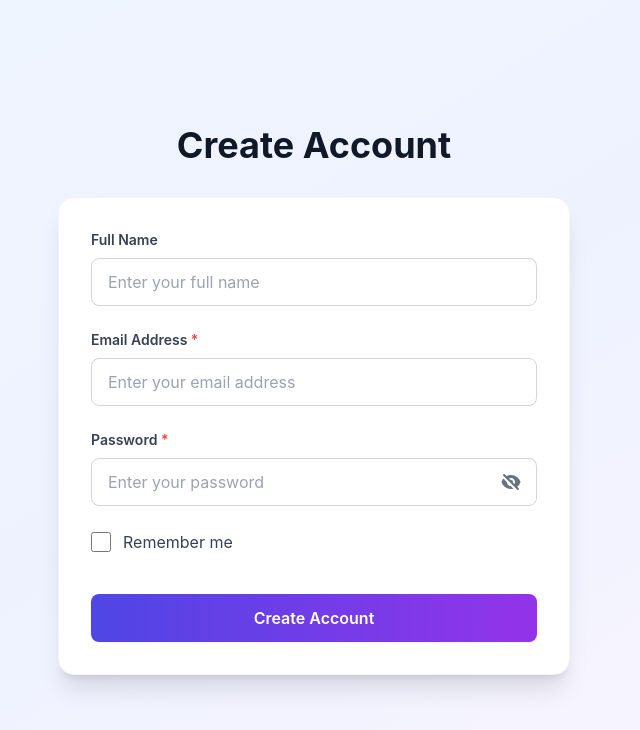
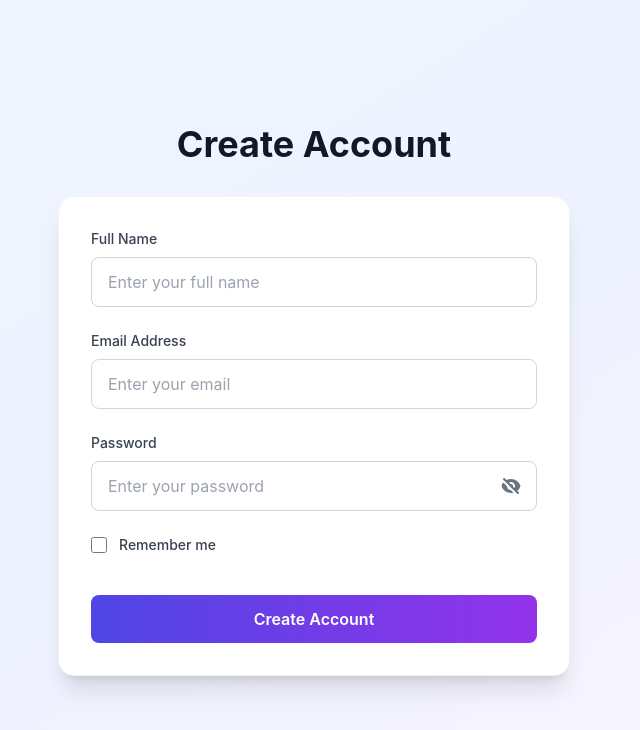
Before and after one commit to aysunurterzi/frontend-case, a React (Create React App) app: page /#/ in a window 1280 px wide. Shown: the top 730 px of the page, without its empty margins (326-966 px from the left). Built offline with nearby package versions, Linux system fonts and the light colour scheme.

Commit message:
Refactor project structure and update dependencies in package.json. Enhance form handling in CreateUserPage with improved validation and loading states. Update UI components for better accessibility and styling consistency.

```diff
--- a/src/App.js
+++ b/src/App.js
@@ -6,7 +6,10 @@ import UserDataPage from './pages/UserDataPage';
 
 function App() {
     return (
-        <Router>
+        <Router future={{
+            v7_relativeSplatPath: true,
+            v7_startTransition: true
+        }}>
             <Routes>
                 <Route path="/" element={<CreateUserPage />} />
                 <Route path="/user-data" element={<UserDataPage />} />
--- a/src/components/ui/Button.tsx
+++ b/src/components/ui/Button.tsx
@@ -1,11 +1,5 @@
-import React, { ButtonHTMLAttributes } from 'react';
-
-interface ButtonProps extends ButtonHTMLAttributes<HTMLButtonElement> {
-    variant?: 'primary' | 'secondary' | 'outline' | 'danger' | 'success';
-    size?: 'sm' | 'md' | 'lg' | 'xl';
-    loading?: boolean;
-    loadingText?: string;
-}
+import React from 'react';
+import { ButtonProps } from '../../types';
 
 export const Button: React.FC<ButtonProps> = ({
     children,
@@ -17,14 +11,14 @@ export const Button: React.FC<ButtonProps> = ({
     disabled,
     ...props
 }) => {
-    const baseClasses = 'inline-flex items-center justify-center font-medium rounded-lg transition-all duration-200 focus:outline-none focus:ring-2 focus:ring-offset-2 disabled:opacity-50 disabled:cursor-not-allowed';
+    const baseClasses = 'inline-flex items-center justify-center font-semibold rounded-lg transition-all duration-200 focus:outline-none focus:ring-2 focus:ring-offset-2 disabled:opacity-50 disabled:cursor-not-allowed';
 
     const variantClasses = {
-        primary: 'bg-gradient-to-r from-indigo-600 to-purple-600 hover:from-indigo-700 hover:to-purple-700 text-white shadow-sm hover:shadow-md focus:ring-indigo-500',
-        secondary: 'bg-gray-600 hover:bg-gray-700 text-white shadow-sm hover:shadow-md focus:ring-gray-500',
-        outline: 'border border-gray-300 bg-white text-gray-700 hover:bg-gray-50 focus:ring-indigo-500',
-        danger: 'bg-red-600 hover:bg-red-700 text-white shadow-sm hover:shadow-md focus:ring-red-500',
-        success: 'bg-green-600 hover:bg-green-700 text-white shadow-sm hover:shadow-md focus:ring-green-500'
+        primary: 'bg-gradient-to-r from-indigo-600 to-purple-600 hover:from-indigo-700 hover:to-purple-700 text-white focus:ring-indigo-500',
+        secondary: 'bg-gray-600 hover:bg-gray-700 text-white focus:ring-gray-500',
+        outline: 'border-2 border-indigo-600 text-indigo-600 hover:bg-indigo-50 focus:ring-indigo-500',
+        danger: 'bg-red-600 hover:bg-red-700 text-white focus:ring-red-500',
+        success: 'bg-green-600 hover:bg-green-700 text-white focus:ring-green-500'
     };
 
     const sizeClasses = {
@@ -34,14 +28,12 @@ export const Button: React.FC<ButtonProps> = ({
         xl: 'px-8 py-4 text-lg'
     };
 
-    const combinedClasses = `${baseClasses} ${variantClasses[variant]} ${sizeClasses[size]} ${className}`.trim();
-
-    const isDisabled = disabled || loading;
+    const classes = `${baseClasses} ${variantClasses[variant]} ${sizeClasses[size]} ${className}`;
 
     return (
         <button
-            className={combinedClasses}
-            disabled={isDisabled}
+            className={classes}
+            disabled={disabled || loading}
             {...props}
         >
             {loading ? (
--- a/src/components/ui/Checkbox.tsx
+++ b/src/components/ui/Checkbox.tsx
@@ -1,11 +1,5 @@
-import { forwardRef, InputHTMLAttributes } from 'react';
-
-interface CheckboxProps extends InputHTMLAttributes<HTMLInputElement> {
-    label: string;
-    hasError?: boolean;
-    errorMessage?: string;
-    required?: boolean;
-}
+import { forwardRef } from 'react';
+import { CheckboxProps } from '../../types';
 
 export const Checkbox = forwardRef<HTMLInputElement, CheckboxProps>(
     ({
@@ -16,34 +10,24 @@ export const Checkbox = forwardRef<HTMLInputElement, CheckboxProps>(
         className = '',
         ...props
     }, ref) => {
-        const errorClasses = hasError ? 'border-red-300 text-red-600 focus:ring-red-500' : '';
-
-        const baseClasses = 'w-5 h-5 text-indigo-600 border-gray-300 rounded focus:ring-indigo-500 focus:ring-2 transition-all duration-200';
-
-        const combinedClasses = `${baseClasses} ${errorClasses} ${className}`.trim();
-
         return (
-            <div className="space-y-1">
-                <label className="flex items-center space-x-3 cursor-pointer group">
+            <div className="space-y-2">
+                <label className="flex items-center space-x-3 cursor-pointer">
                     <input
+                        ref={ref}
                         type="checkbox"
-                        ref={ref}
-                        className={combinedClasses}
+                        className={`w-4 h-4 text-indigo-600 bg-gray-100 border-gray-300 rounded focus:ring-indigo-500 focus:ring-2 ${
+                            hasError ? 'border-red-500' : ''
+                        } ${className}`}
                         {...props}
                     />
-                    <span className="text-gray-700 group-hover:text-gray-900 transition-colors duration-200">
+                    <span className="text-sm font-medium text-gray-700">
                         {label}
                         {required && <span className="text-red-500 ml-1">*</span>}
                     </span>
                 </label>
-
                 {hasError && errorMessage && (
-                    <p className="text-sm text-red-600 flex items-center">
-                        <svg className="w-4 h-4 mr-1" fill="currentColor" viewBox="0 0 20 20">
-                            <path fillRule="evenodd" d="M18 10a8 8 0 11-16 0 8 8 0 0116 0zm-7 4a1 1 0 11-2 0 1 1 0 012 0zm-1-9a1 1 0 00-1 1v4a1 1 0 102 0V6a1 1 0 00-1-1z" clipRule="evenodd" />
-                        </svg>
-                        {errorMessage}
-                    </p>
+                    <p className="text-sm text-red-600">{errorMessage}</p>
                 )}
             </div>
         );
--- a/src/components/ui/Input.tsx
+++ b/src/components/ui/Input.tsx
@@ -1,9 +1,5 @@
 import React, { useState } from 'react';
-
-interface InputProps extends React.InputHTMLAttributes<HTMLInputElement> {
-    hasError?: boolean;
-    errorMessage?: string;
-}
+import { InputProps } from '../../types';
 
 export const Input: React.FC<InputProps> = ({
     hasError = false,
@@ -13,9 +9,8 @@ export const Input: React.FC<InputProps> = ({
     ...props
 }) => {
     const [showPassword, setShowPassword] = useState(false);
-
+    const inputType = type === 'password' && showPassword ? 'text' : type;
     const isPasswordType = type === 'password';
-    const inputType = isPasswordType ? (showPassword ? 'text' : 'password') : type;
 
     return (
         <div className="relative">
--- a/src/pages/CreateUserPage.tsx
+++ b/src/pages/CreateUserPage.tsx
@@ -1,22 +1,11 @@
 import React, { useState } from 'react';
 import { useNavigate } from 'react-router-dom';
-
 import { Button } from '../components/ui/Button';
 import { Checkbox } from '../components/ui/Checkbox';
 import { Input } from '../components/ui/Input';
-
-interface UserFormData {
-    fullname: string;
-    email: string;
-    password: string;
-    rememberMe: boolean;
-}
-
-interface ValidationErrors {
-    fullname?: string;
-    email?: string;
-    password?: string;
-}
+import { UserService } from '../services/userService';
+import { ValidationService } from '../services/validationService';
+import { UserFormData, ValidationErrors } from '../types';
 
 const CreateUserPage: React.FC = () => {
     const navigate = useNavigate();
@@ -27,41 +16,35 @@ const CreateUserPage: React.FC = () => {
         rememberMe: false,
     });
     const [errors, setErrors] = useState<ValidationErrors>({});
+    const [isLoading, setIsLoading] = useState(false);
 
     const validateForm = (): boolean => {
-        const newErrors: ValidationErrors = {};
-
-        // Email validasyonu
-        if (!formData.email.trim()) {
-            newErrors.email = 'Please input your email!';
-        } else if (!/^[^\s@]+@[^\s@]+\.[^\s@]+$/.test(formData.email)) {
-            newErrors.email = 'Invalid email address';
-        }
-
-        // Password validasyonu
-        if (!formData.password.trim()) {
-            newErrors.password = 'Please input your password!';
-        } else if (!/^[a-zA-Z0-9]+$/.test(formData.password)) {
-            newErrors.password = 'Password must be alphanumeric';
-        }
-
+        const newErrors = ValidationService.validateUserForm(formData);
         setErrors(newErrors);
-        return Object.keys(newErrors).length === 0;
+        return ValidationService.isValidForm(newErrors);
     };
 
     const handleInputChange = (field: keyof UserFormData, value: string | boolean) => {
         setFormData(prev => ({ ...prev, [field]: value }));
-        // Hata mesajını temizle
+        // Clear error when user starts typing
         if (errors[field as keyof ValidationErrors]) {
             setErrors(prev => ({ ...prev, [field]: undefined }));
         }
     };
 
-    const handleSubmit = (e: React.FormEvent) => {
+    const handleSubmit = async (e: React.FormEvent<HTMLFormElement>) => {
         e.preventDefault();
         if (validateForm()) {
-            console.log('Form submitted successfully:', formData);
+            setIsLoading(true);
+            try {
+                await UserService.createUser(formData);
+                UserService.saveUserData(formData);
                 navigate('/user-data', { state: formData });
+            } catch (error) {
+                console.error('Error creating user:', error);
+            } finally {
+                setIsLoading(false);
+            }
         }
     };
 
@@ -75,62 +58,68 @@ const CreateUserPage: React.FC = () => {
                 <div className="bg-white rounded-2xl shadow-xl p-8 border border-gray-100">
                     <form onSubmit={handleSubmit} className="space-y-6" noValidate>
                         <div className="space-y-2">
-                            <label className="block text-sm font-semibold text-gray-700">
+                            <label htmlFor="fullname" className="block text-sm font-medium text-gray-700">
                                 Full Name
                             </label>
                             <Input
+                                id="fullname"
                                 type="text"
                                 placeholder="Enter your full name"
-                                className="h-12 text-base"
                                 value={formData.fullname}
                                 onChange={(e) => handleInputChange('fullname', e.target.value)}
+                                hasError={!!errors.fullname}
+                                errorMessage={errors.fullname}
                             />
                         </div>
 
                         <div className="space-y-2">
-                            <label className="block text-sm font-semibold text-gray-700">
-                                Email Address <span className="text-red-500">*</span>
+                            <label htmlFor="email" className="block text-sm font-medium text-gray-700">
+                                Email Address
                             </label>
                             <Input
+                                id="email"
                                 type="email"
-                                placeholder="Enter your email address"
-                                className="h-12 text-base"
+                                placeholder="Enter your email"
                                 value={formData.email}
                                 onChange={(e) => handleInputChange('email', e.target.value)}
                                 hasError={!!errors.email}
                                 errorMessage={errors.email}
+                                required
                             />
                         </div>
 
                         <div className="space-y-2">
-                            <label className="block text-sm font-semibold text-gray-700">
-                                Password <span className="text-red-500">*</span>
+                            <label htmlFor="password" className="block text-sm font-medium text-gray-700">
+                                Password
                             </label>
                             <Input
+                                id="password"
                                 type="password"
                                 placeholder="Enter your password"
-                                className="h-12 text-base"
                                 value={formData.password}
                                 onChange={(e) => handleInputChange('password', e.target.value)}
                                 hasError={!!errors.password}
                                 errorMessage={errors.password}
+                                required
                             />
                         </div>
 
-                        <div className="space-y-2">
                         <Checkbox
+                            id="rememberMe"
                             label="Remember me"
                             checked={formData.rememberMe}
                             onChange={(e) => handleInputChange('rememberMe', e.target.checked)}
                         />
-                        </div>
 
                         <div className="pt-4">
                             <Button
                                 type="submit"
                                 variant="primary"
                                 size="lg"
+                                loading={isLoading}
+                                loadingText="Creating Account..."
                                 className="w-full h-12 text-base font-semibold transform hover:scale-[1.02]"
+                                disabled={isLoading}
                             >
                                 Create Account
                             </Button>
--- a/src/pages/UserDataPage.tsx
+++ b/src/pages/UserDataPage.tsx
@@ -13,7 +13,6 @@ const UserDataPage = () => {
             <div className="w-full max-w-lg">
                 <div className="text-center mb-8">
                     <h1 className="text-4xl font-bold text-gray-900 mb-2">Account Created!</h1>
-                    <p className="text-gray-600">Your account has been successfully created</p>
                 </div>
 
                 <div className="bg-white rounded-2xl shadow-xl p-8 border border-gray-100">
--- /dev/null
+++ b/src/services/userService.ts
@@ -0,0 +1,20 @@
+import { UserFormData } from '../types';
+
+export class UserService {
+    static createUser(userData: UserFormData): Promise<void> {
+        return new Promise((resolve) => {
+            setTimeout(() => {
+                resolve();
+            }, 1000);
+        });
+    }
+
+    static getUserData(): UserFormData | null {
+        const stored = localStorage.getItem('userData');
+        return stored ? JSON.parse(stored) : null;
+    }
+
+    static saveUserData(userData: UserFormData): void {
+        localStorage.setItem('userData', JSON.stringify(userData));
+    }
+}
--- /dev/null
+++ b/src/services/validationService.ts
@@ -0,0 +1,27 @@
+import { UserFormData, ValidationErrors } from '../types';
+
+export class ValidationService {
+    static validateUserForm(formData: UserFormData): ValidationErrors {
+        const errors: ValidationErrors = {};
+
+        // Email validation
+        if (!formData.email.trim()) {
+            errors.email = 'Please input your email!';
+        } else if (!/^[^\s@]+@[^\s@]+\.[^\s@]+$/.test(formData.email)) {
+            errors.email = 'Invalid email address';
+        }
+
+        // Password validation
+        if (!formData.password.trim()) {
+            errors.password = 'Please input your password!';
+        } else if (!/^[a-zA-Z0-9]+$/.test(formData.password)) {
+            errors.password = 'Password must be alphanumeric';
+        }
+
+        return errors;
+    }
+
+    static isValidForm(errors: ValidationErrors): boolean {
+        return Object.keys(errors).length === 0;
+    }
+}
--- /dev/null
+++ b/src/types/index.ts
@@ -0,0 +1,48 @@
+import { FieldValues } from 'react-hook-form';
+
+// User related types
+export interface UserFormData {
+    fullname: string;
+    email: string;
+    password: string;
+    rememberMe: boolean;
+}
+
+export interface ValidationErrors {
+    fullname?: string;
+    email?: string;
+    password?: string;
+}
+
+// UI Component types
+export interface ButtonProps extends React.ButtonHTMLAttributes<HTMLButtonElement> {
+    variant?: 'primary' | 'secondary' | 'outline' | 'danger' | 'success';
+    size?: 'sm' | 'md' | 'lg' | 'xl';
+    loading?: boolean;
+    loadingText?: string;
+}
+
+export interface CheckboxProps extends React.InputHTMLAttributes<HTMLInputElement> {
+    label: string;
+    hasError?: boolean;
+    errorMessage?: string;
+    required?: boolean;
+}
+
+export interface InputProps extends React.InputHTMLAttributes<HTMLInputElement> {
+    hasError?: boolean;
+    errorMessage?: string;
+}
+
+export interface FormItemProps {
+    name: string;
+    label?: string;
+    required?: boolean;
+    children: React.ReactElement;
+}
+
+export interface FormComponentProps<T extends FieldValues> {
+    onSubmit: (data: T) => void;
+    resolver?: any;
+    defaultValues?: Partial<T>;
+}
```
Also changed, not shown: package.json (+8 -13 lines), src/components/ui/Form.tsx (+3 -8 lines), src/components/ui/FormItem.tsx (+1 -7 lines). Lines whose indentation alone changed are shown as unchanged.
